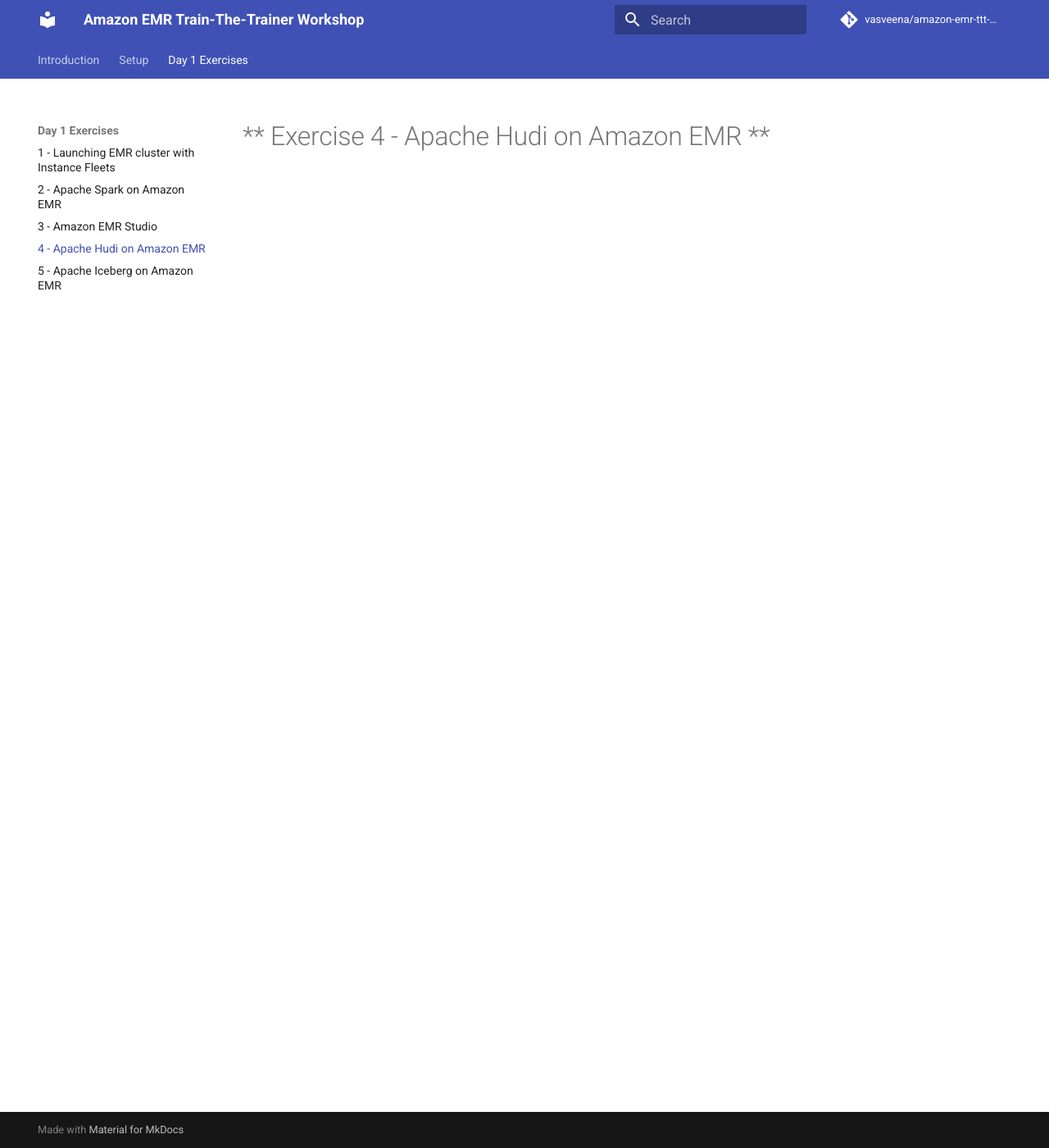
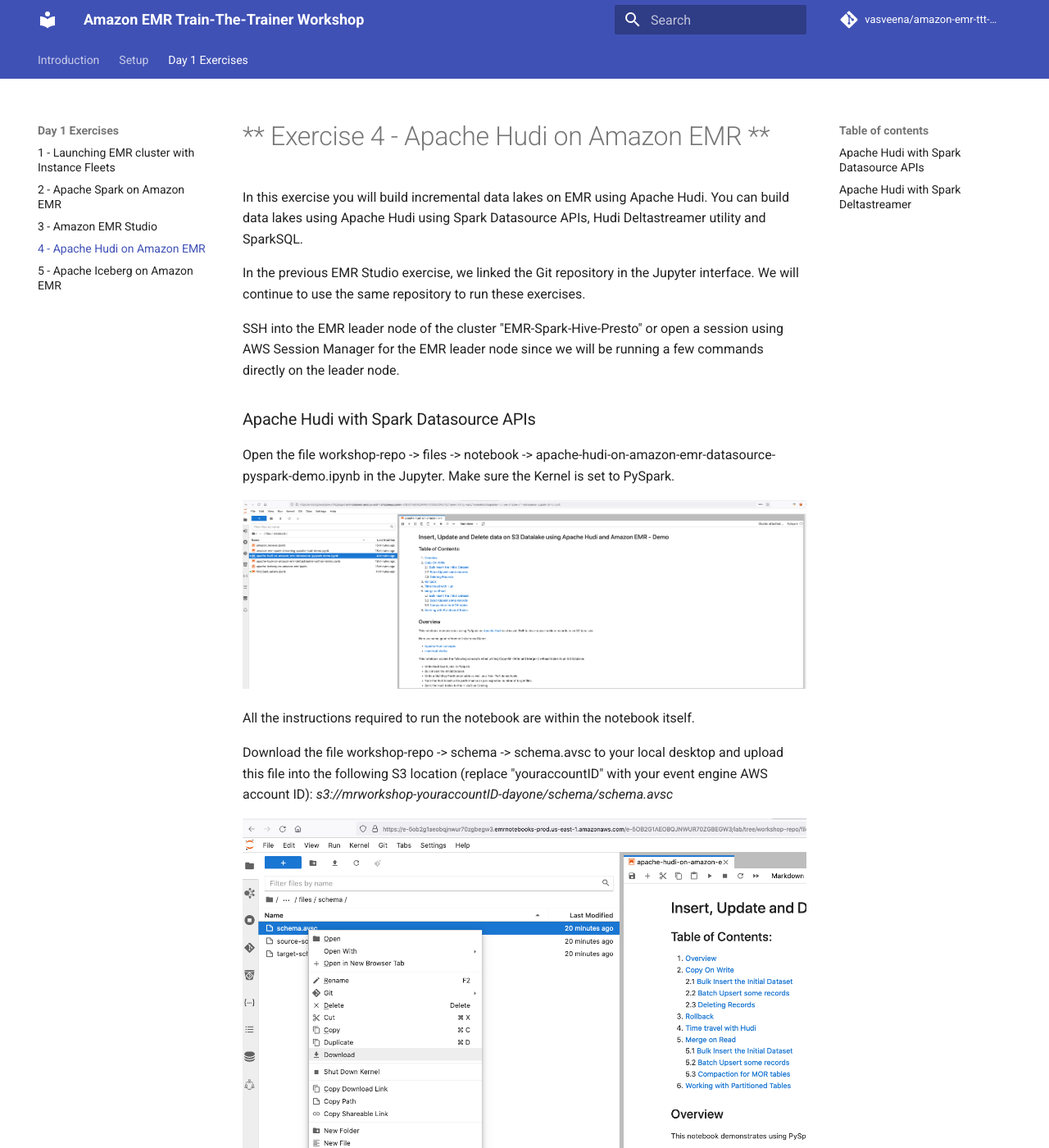
Before and after one commit to vasveena/amazon-emr-ttt-workshop, an MkDocs documentation site: the page built from docs/day1/hudi/exercise.md, in a window 1280 px wide and 1400 px high. Shown: the whole window at 82% size. Built offline with MkDocs 1.6.1 and Material for MkDocs 9.7.7, drawn with Linux system fonts in a browser that asks for light colours; comment, search, counter and statistics services are not loaded; some of the changed text lies outside the part shown.

Commit message:
notebook

````diff
--- a/docs/day1/hudi/exercise.md
+++ b/docs/day1/hudi/exercise.md
@@ -1 +1,32 @@
 # ** Exercise 4 - Apache Hudi on Amazon EMR **
+
+In this exercise you will build incremental data lakes on EMR using Apache Hudi. You can build data lakes using Apache Hudi using Spark Datasource APIs, Hudi Deltastreamer utility and SparkSQL.
+
+In the previous EMR Studio exercise, we linked the Git repository in the Jupyter interface. We will continue to use the same repository to run these exercises.
+
+SSH into the EMR leader node of the cluster "EMR-Spark-Hive-Presto" or open a session using AWS Session Manager for the EMR leader node since we will be running a few commands directly on the leader node.
+
+### Apache Hudi with Spark Datasource APIs
+
+Open the file workshop-repo -> files -> notebook -> apache-hudi-on-amazon-emr-datasource-pyspark-demo.ipynb in the Jupyter. Make sure the Kernel is set to PySpark.
+
+![Hudi - 1](images/hudi-1.png)
+
+All the instructions required to run the notebook are within the notebook itself.
+
+Download the file workshop-repo -> schema -> schema.avsc to your local desktop and upload this file into the following S3 location (replace "youraccountID" with your event engine AWS account ID): *s3://mrworkshop-youraccountID-dayone/schema/schema.avsc*
+
+![Hudi - 2](images/hudi-2.png)
+
+Alternatively, you can run the following commands from the leader node of your EMR cluster. Replace "youraccountID" with your event engine AWS account ID. We will be using this schema AVRO file to run compaction on Merge-On-Read tables.
+
+```
+sudo su hadoop
+cd ~
+curl -o schema.avsc https://raw.githubusercontent.com/vasveena/amazon-emr-ttt-workshop/main/files/schema/schema.avsc
+aws s3 cp schema.avsc s3://mrworkshop-youraccountID-dayone/schema/schema.avsc
+```
+
+Run the blocks of the notebook "apache-hudi-on-amazon-emr-datasource-pyspark-demo.ipynb". Replace "youraccountID" in the S3 paths within the notebook with your AWS event engine account ID.
+
+### Apache Hudi with Spark Deltastreamer
````
Also changed, not shown: docs/day1/studio/exercise.md (+3 -1 lines), docs/day1/hudi/images/hudi-1.png (added), docs/day1/hudi/images/hudi-2.png (added), docs/day1/studio/images/studio-17.png, docs/day1/studio/images/studio-29.png (added), site/day1/fleet/exercise/index.html, site/day1/hudi/exercise/index.html, site/day1/icebrg/exercise/index.html, site/search/search_index.json, 6 other files.
